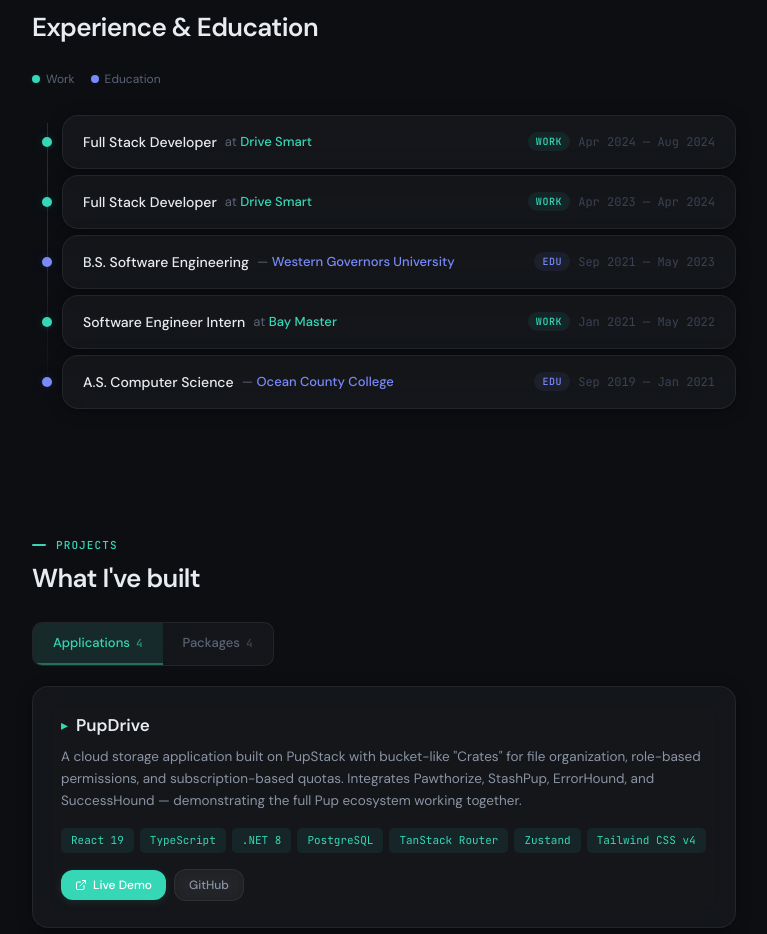
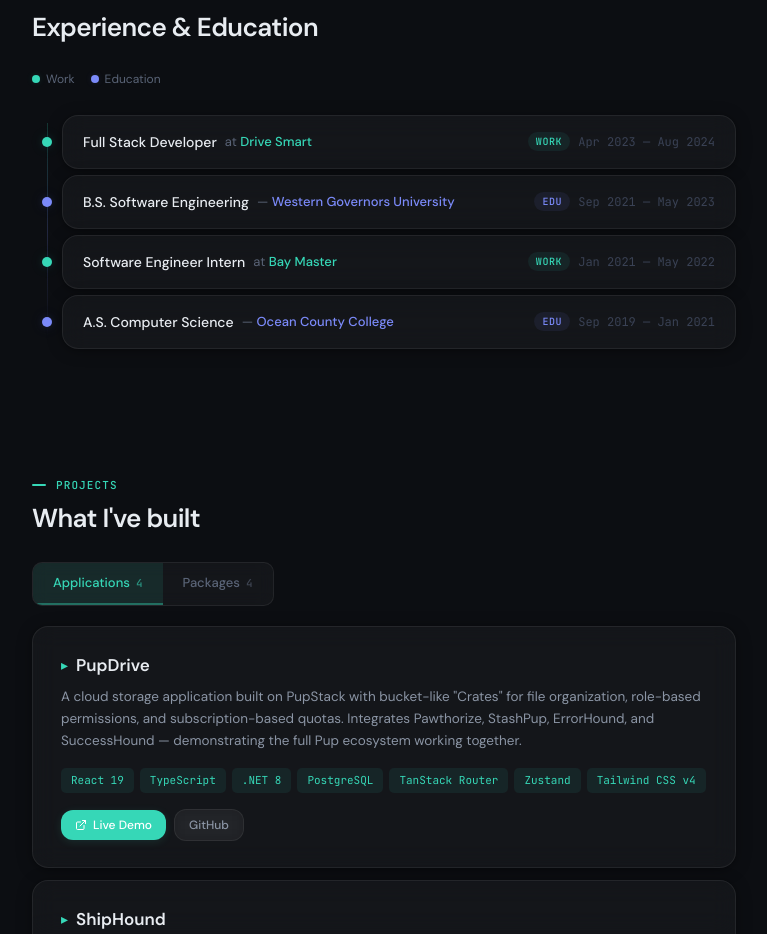
Before and after one commit to CydoEntis/portfolio-2025, a React (Vite) app: page / in a window 1280 px wide. Shown: the part 900-1834 px from the top of the page, without its empty margins (256-1023 px from the left). Built offline with nearby package versions, Linux system fonts and the light colour scheme.

Commit message:
fix: updated resume download and combined drivesmart work experience under same card

```diff
--- /dev/null
+++ b/shiphound.yaml
@@ -0,0 +1,12 @@
+project: portfolio-2025
+
+vps:
+  host: 192.168.1.243
+  user: cydo
+  sshKey: ~/.ssh/id_ed25519_deploy
+
+frontend:
+  path: ./
+  domain: codystine.com
+  build: npm run build
+  output: dist
--- a/src/features/experience/data/experienceData.ts
+++ b/src/features/experience/data/experienceData.ts
@@ -3,14 +3,7 @@
 export const timeline: TimelineEntry[] = [
   {
     type: "work",
-    dateRange: "Apr 2024 — Aug 2024",
-    title: "Full Stack Developer",
-    company: "Drive Smart",
-    companyUrl: "https://www.drivesmart.auto",
-  },
-  {
-    type: "work",
-    dateRange: "Apr 2023 — Apr 2024",
+    dateRange: "Apr 2023 — Aug 2024",
     title: "Full Stack Developer",
     company: "Drive Smart",
     companyUrl: "https://www.drivesmart.auto",
```
Also changed, not shown: 1 other file (tests, documents, lock files or other folders).
